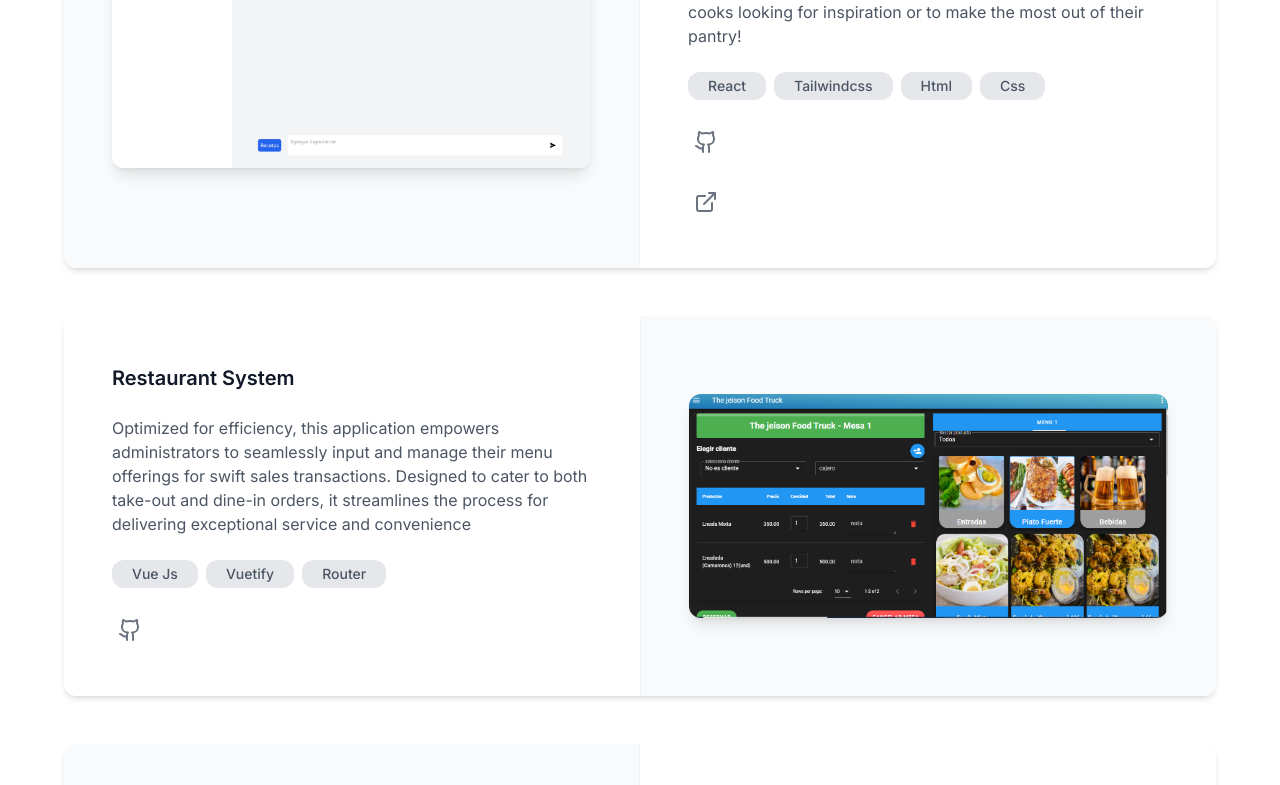
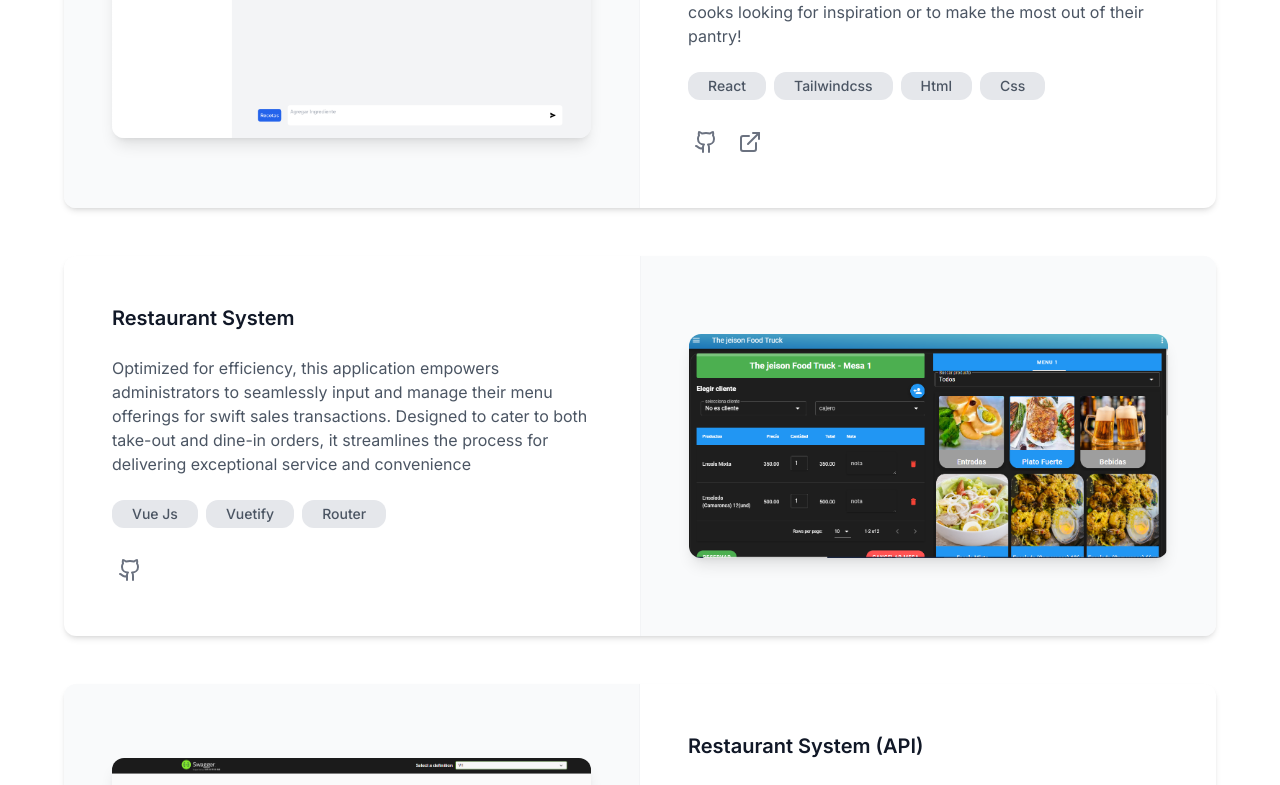
Before and after one commit to livingston12/livingston12.github.io, a Next.js app: page /porfolio/ in a window 1280 px wide. Shown: the part 4290-5075 px from the top of the page. Built offline with nearby package versions, Linux system fonts and the light colour scheme.

Commit message:
chage links

```diff
--- a/src/components/data-display/project-details.tsx
+++ b/src/components/data-display/project-details.tsx
@@ -58,6 +58,7 @@ const ProjectDetails = ({
             <Tag key={index} label={technology} />
           ))}
         </div>
+        <div className='flex gap-2 flex-row'>
           <Link
             href={url}
             noCustomization
@@ -77,6 +78,8 @@ const ProjectDetails = ({
             </Link>
         )}
         </div>
+
+      </div>
     </Card>
   );
 };
```
Lines whose indentation alone changed are shown as unchanged.
